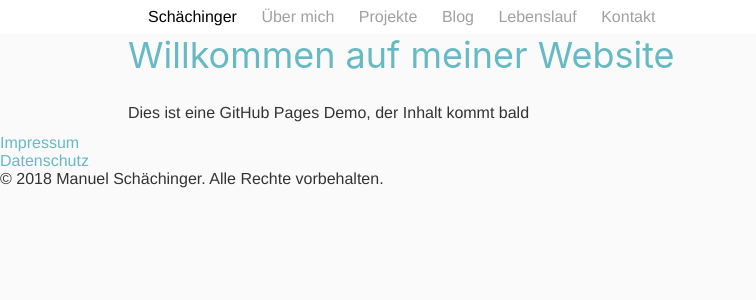
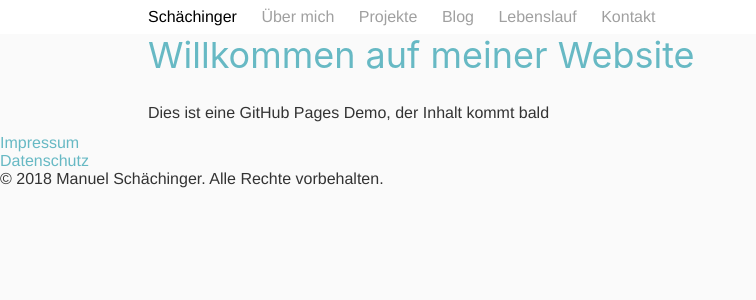
Before and after one commit to schaechinger/schaechinger.github.io, a Jekyll site: the page built from index.html, in a window 1280 px wide. Shown: the top 300 px of the page, without its empty margins (0-756 px from the left). Built offline with Jekyll 4.4.1, drawn with Linux system fonts in a browser that asks for light colours; some web fonts are replaced.

Commit message:
error styles, margin for direct text children of container

```diff
--- a/_sass/layouts/base/_body.scss
+++ b/_sass/layouts/base/_body.scss
@@ -7,4 +7,10 @@ body {
 
 .page {
   @include clearfix;
+
+  > p,
+  > h1 {
+    margin-left: 1.25rem;
+    margin-right: 1.25rem;
+  }
 }
--- /dev/null
+++ b/_sass/layouts/base/_error.sass
@@ -0,0 +1,2 @@
+.page.page-error
+  +outer-container
```
